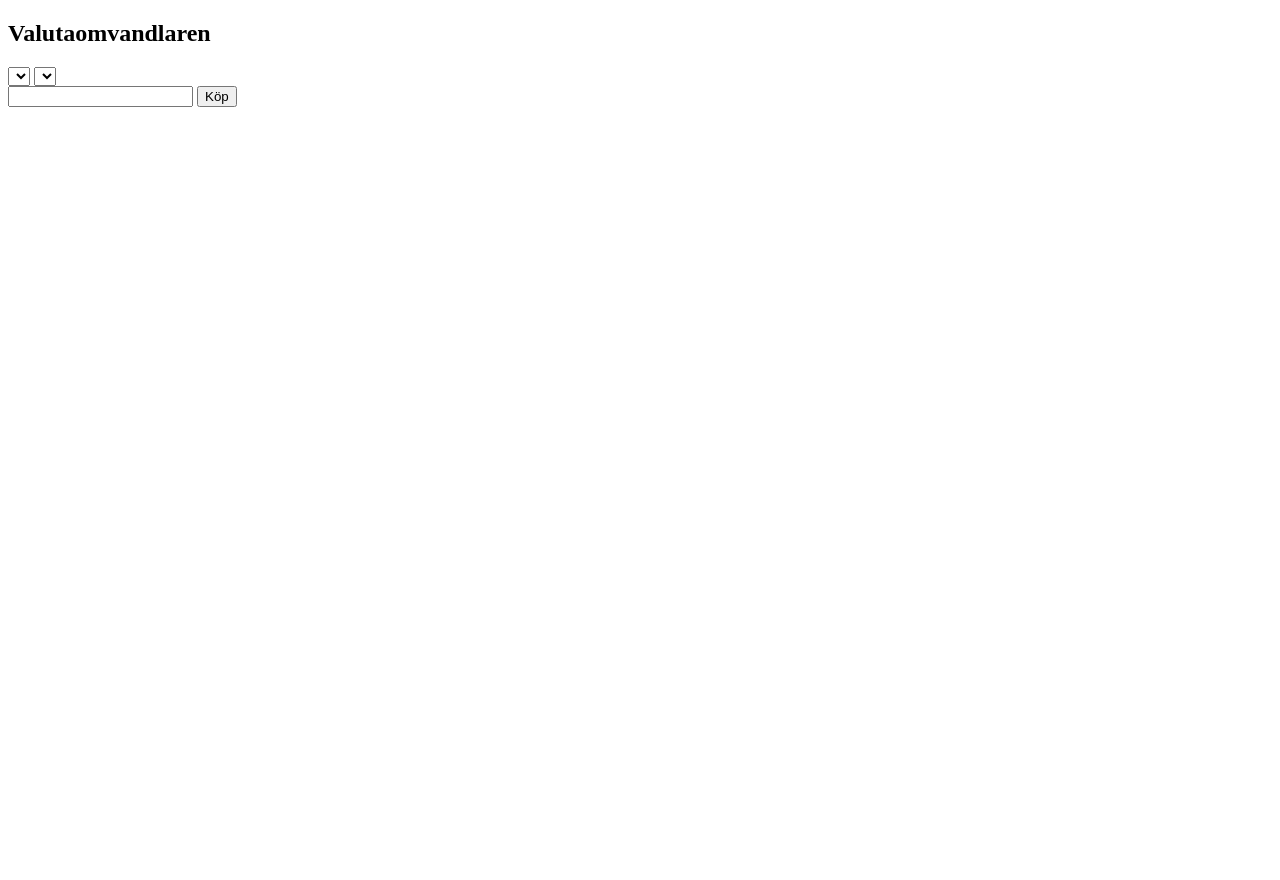
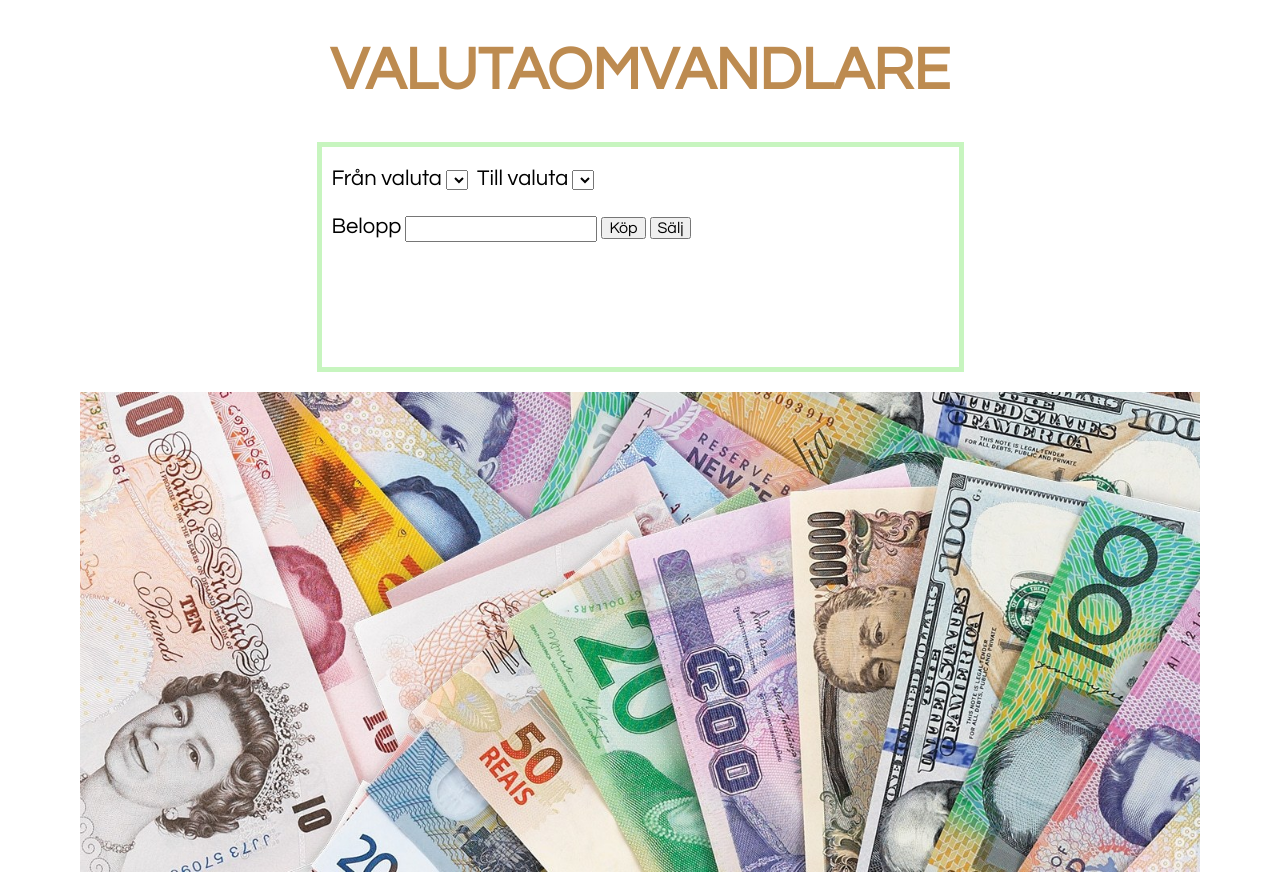
Before and after one commit to annaedblad/CurrencyConverter, a plain HTML site: page index.html in a window 1280 px wide. Before the commit the page ends 800 px from the top, so only its background shows below. Drawn offline with nearby package versions, Linux system fonts and the light colour scheme; no server answers.

Commit message:
fixed css

```diff
--- a/index.html
+++ b/index.html
@@ -6,28 +6,37 @@
     <meta name="viewport" content="width=device-width, initial-scale=1.0">
     <meta http-equiv="X-UA-Compatible" content="ie=edge">
     <title>Valutaomvandlare</title>
+    <script src="https://code.jquery.com/jquery-3.4.1.min.js" integrity="sha256-CSXorXvZcTkaix6Yvo6HppcZGetbYMGWSFlBw8HfCJo=" crossorigin="anonymous"></script>
     <script src="js/api.js"></script>
     <script src="js/function.js"></script>
+
  </head>
+   <body>
+      <h1>VALUTAOMVANDLARE</h1>
 
-   <body>
+      <div class="tradeView">
 
-      <h2>Valutaomvandlaren</h2>
+        <label class="divHeadText">Från valuta</label>
+        <select id="fromValue"></select>
 
-      <select id="fromValue"></select>
+        <label class="divHeadText">Till valuta</label>
+        <select id="toValue"></select>
+        <br> <br>
 
-      <select id="toValue"></select>
-      <br>
-      <input type="text" id="fromAmount">
-      <button id="buyButton" onclick="buyCurrency()">Köp</button>
-<br/>
-      <label id="toAmount"></label>
+        <label class="divHeadText">Belopp</label>
+        <input type="text" id="fromAmount">
+        <button class="buttonStyle" id="buyButton" onclick="tradeCurrencies.buy()">Köp</button>
+        <button class="buttonStyle" id="sellButton" onclick="tradeCurrencies.sell()">Sälj</button>
+        <br/> <br>
+        <label class="resultText" id="toAmount"></label>
+      </div>
 
+      <img src="images/pic9.jpg" class="fix"/>
 
         <script>
           getCurrencies();
         </script>
 
+
   </body>
-
 </html>
--- a/js/function.js
+++ b/js/function.js
@@ -1,9 +1,7 @@
-async function getCurrencies ()
-{
+async function getCurrencies() {
     let currentSession = JSON.parse(sessionStorage.getItem("currency"));
 
-    if (currentSession == null || new Date(currentSession.expired).getTime() < new Date().getTime())
-    {
+    if (currentSession == null || new Date(currentSession.expired).getTime() < new Date().getTime()) {
         let response = await fetchData("https://api.exchangeratesapi.io/latest/");
 
         response.expired = new Date(new Date().getTime() + (60000 * 60));
@@ -15,9 +13,10 @@ async function getCurrencies ()
     let select = document.getElementById("fromValue");
     let select2 = document.getElementById("toValue");
 
-    Object.keys(currentSession.rates).forEach(function(key) {
+    Object.keys(currentSession.rates).forEach(function (key) {
         let el = document.createElement("option");
         el.textContent = key;
+
         el.value = currentSession.rates[key];
         select.appendChild(el);
 
@@ -29,15 +28,34 @@ async function getCurrencies ()
     });
 }
 
+let tradeCurrencies = (function () {
+    let fromAmount;
+    let fromValue;
+    let toValue;
+    let toAmount;
+    let currencyName;
 
-function buyCurrency () {
+    function buyCurrency() {
+        setValues();
+        toAmount.innerHTML = "Köpet ger " + ((toValue / fromValue) * fromAmount).toFixed(2) + " " + currencyName;
+    }
 
-    let fromAmount = document.getElementById("fromAmount").value;
-let fromValue = document.getElementById("fromValue").value;
-let toValue = document.getElementById("toValue").value;
+    function sellCurrency() {
+        setValues();
+        toAmount.innerHTML = "Försäljningen ger " + ((toValue / fromValue) * fromAmount).toFixed(2) + " " + currencyName;
+    }
+    function setValues() {
+        fromAmount = document.getElementById("fromAmount").value;
+        fromValue = document.getElementById("fromValue").value;
+        toValue = document.getElementById("toValue").value;
+        toAmount = document.getElementById("toAmount");
+        currencyName = $('#toValue :selected').text();
 
-var toAmount = document.getElementById("toAmount");
+    }
 
-toAmount.innerHTML = (fromAmount*fromValue) / toValue;
+    return {
+        buy: buyCurrency,
+        sell: sellCurrency
+    }
 
-}
+})();
--- a/style.css
+++ b/style.css
@@ -2,3 +2,67 @@ body {
     background-color: white;
 
 }
+
+h1 {
+    text-align: center;
+    font-family: "Century Gothic";
+    color: #BD8B50;
+    font-size: 60px;
+}
+
+.tradeView {
+    border: 5px solid #C7F5BF;
+    width: 50%;
+   margin: 0 auto;
+   height: 200px;
+   padding-top: 20px;
+   padding-left: 5px;
+}
+
+.divHeadText {
+    padding-top: 10px;
+    padding-left: 5px;
+    font-family: "Century Gothic";
+    font-size: 22px;
+}
+
+.resultText {
+    padding-top: 10px;
+    padding-left: 5px;
+    font-family: "Century Gothic";
+    font-size: 18px;
+    font-weight: bold;
+    color: #BD8B50;
+}
+
+.buttonStyle {
+    font-family: "Century Gothic";
+    font-size: 16px;
+}
+
+.buttonStyle:hover {
+    cursor: pointer;
+    font-size: 17px;
+}
+
+
+input[type=text] {
+    width: 180px;
+    padding: 4px;
+    margin: 8px 0;
+    font-family: "Century Gothic";
+  }
+
+  select {
+      font-family: "Century Gothic";
+      font-size: 16px;
+  }
+
+  .fix{
+      margin-top: 20px;
+    bottom:0px;
+    width: 1120px;
+    display: block;
+    margin-left: auto;
+    margin-right: auto;
+}
```
Also changed, not shown: images/pic1.jpg (deleted), images/pic2.jpg (deleted), images/pic3.jpg (deleted), images/pic4.jpg (deleted), images/pic9.jpg (added).
